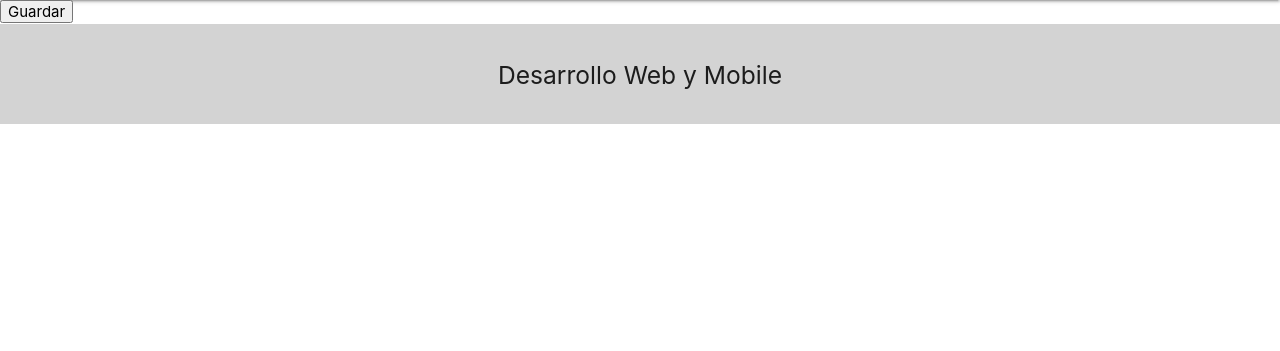
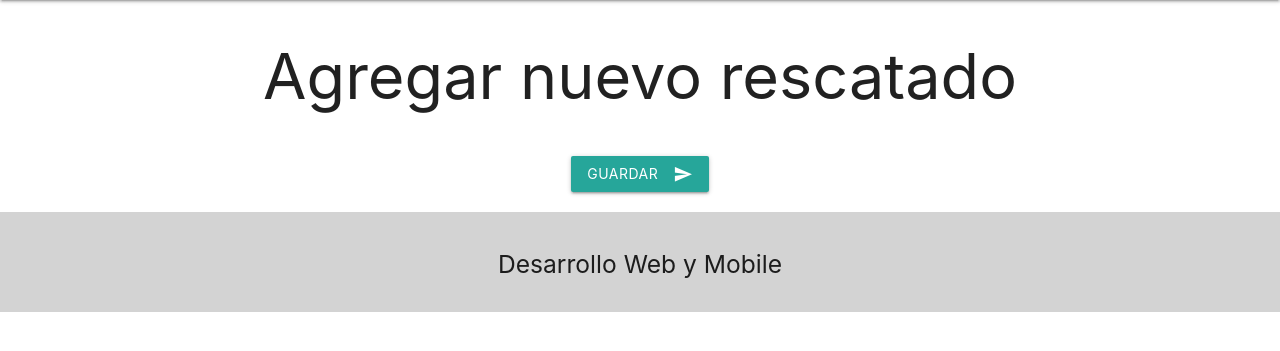
Before and after one commit to Riaven/MisPerrisParcial2, a Django app: a page that uses misperris/templates/rescatado/rescatado_form.html in a window 1280 px wide. Shown: the part 60-411 px from the top of the page. Run offline with Django 3.2, Linux system fonts and the light colour scheme; parts of the project's set-up code (start-up, migrations or seed data) failed here and were passed over; some libraries are stand-ins or nearby versions.

Commit message:
Materialize aplicado

```diff
--- a/misperris/misperris/settings.py
+++ b/misperris/misperris/settings.py
@@ -38,7 +38,6 @@
     'django.contrib.messages',
     'django.contrib.staticfiles',
     'apps.rescatado',
-    'materialize',
     'materializecssform',
 ]
 
--- a/misperris/templates/rescatado/rescatado_form.html
+++ b/misperris/templates/rescatado/rescatado_form.html
@@ -8,11 +8,31 @@
 
 <!--Para cambiar el contenido que se encuentra en esta pag-->
 {% block content %}
-<form method="post">
-    {% csrf_token %}
-    {{ form.as_p }}
+<div class="container">
+
+    <form method="post">
+        {% csrf_token %}
+
+        <div class="row center">
+            <h1>Agregar nuevo rescatado</h1>
+        </div>
 
 
-    <button type="submit">Guardar</button>
-</form>
+        {{ form.nombre|materializecss:'s6' }}
+        {{ form.descripcion|materializecss:'s6' }}
+        {{ form.fotografia|materializecss:'s6' }}
+        {{ form.raza|materializecss:'s6' }}
+        {{ form.raza|materializecss:'s6' }}
+
+        <div class="row center">
+            <button class="btn waves-effect waves-light" type="submit" name="action">Guardar
+                <i class="material-icons right">send</i>
+            </button>
+
+
+        </div>
+
+    </form>
+</div>
+
 {% endblock %}
```
Also changed, not shown: misperris/db.sqlite3.
